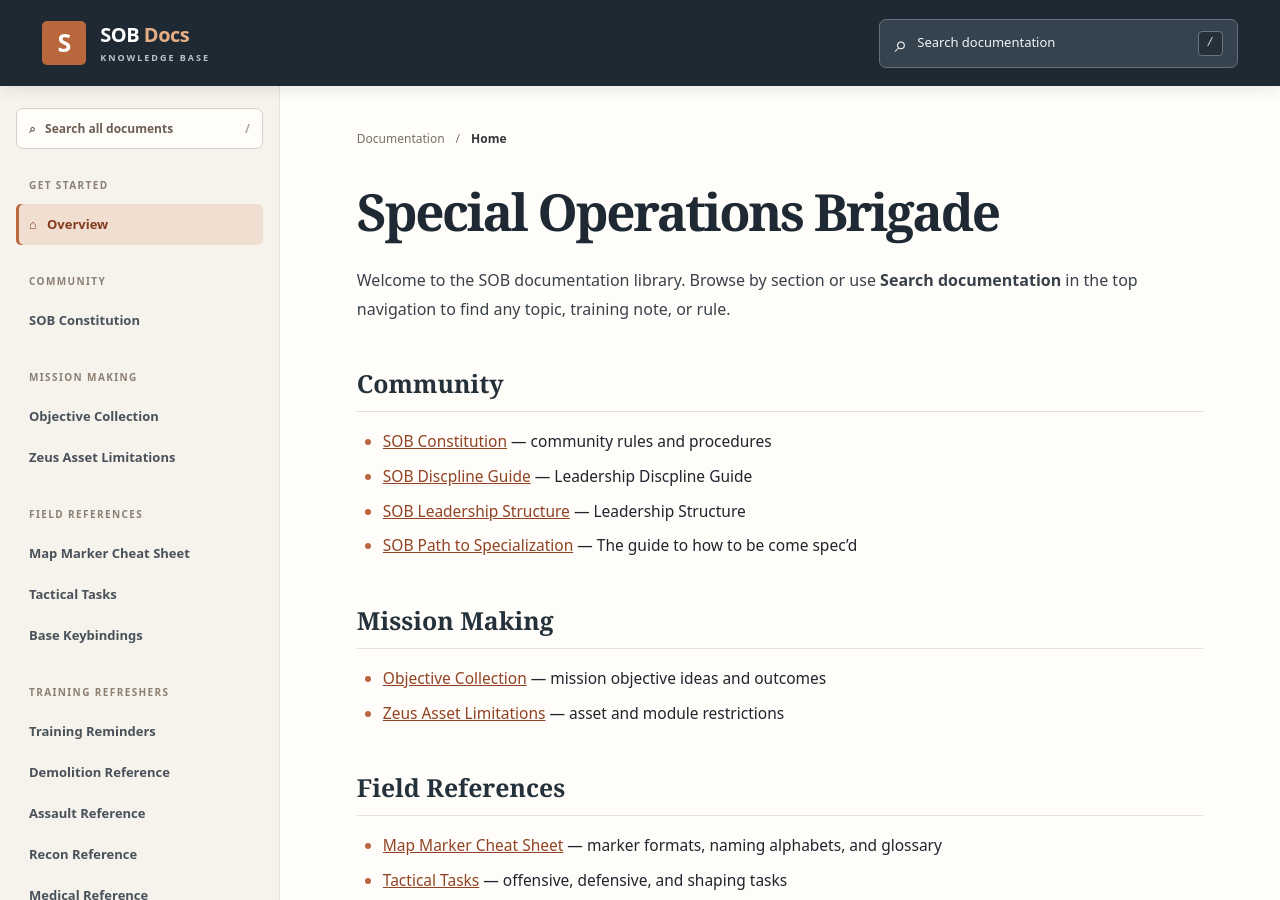
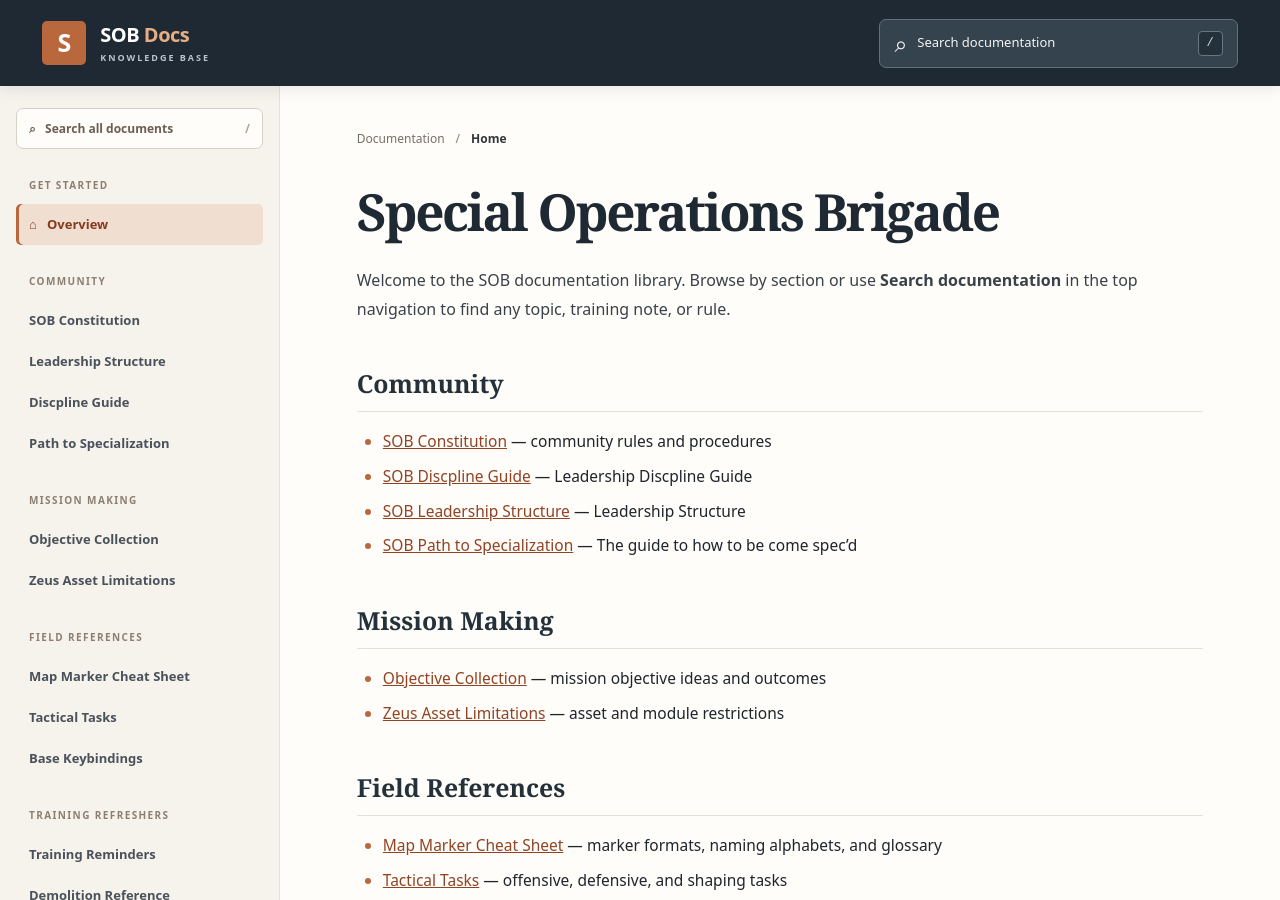
Before and after one commit to Rowdy-Rodent-Industries/sob-docs, a Jekyll site: the page built from index.md, in a window 1280 px wide and 900 px high. Built offline with Jekyll 4.4.1, drawn with Linux system fonts in a browser that asks for light colours.

Commit message:
fixed sidebar

```diff
--- a/_layouts/default.html
+++ b/_layouts/default.html
@@ -20,6 +20,9 @@
       <a href="{{ '/' | relative_url }}" {% if page.url == '/' %}aria-current="page"{% endif %}>⌂ &nbsp; Overview</a>
       <div class="navlabel">COMMUNITY</div>
       <a href="{{ '/sob-constitution' | relative_url }}" {% if page.title == 'SOB Constitution' %}aria-current="page"{% endif %}>SOB Constitution</a>
+      <a href="{{ '/leadership_structure' | relative_url }}" {% if page.title == 'Leadership Structure' %}aria-current="page"{% endif %}>Leadership Structure</a>
+      <a href="{{ '/discpline_guide' | relative_url }}" {% if page.title == 'Discpline Guide' %}aria-current="page"{% endif %}>Discpline Guide</a>
+      <a href="{{ '/spec_path' | relative_url }}" {% if page.title == 'Path to Specialization' %}aria-current="page"{% endif %}>Path to Specialization</a>
       <div class="navlabel">MISSION MAKING</div>
       <a href="{{ '/objective-collection' | relative_url }}" {% if page.title == 'Objective Collection' %}aria-current="page"{% endif %}>Objective Collection</a>
       <a href="{{ '/zeus-asset-limitations' | relative_url }}" {% if page.title == 'Zeus Asset Limitations' %}aria-current="page"{% endif %}>Zeus Asset Limitations</a>
```
